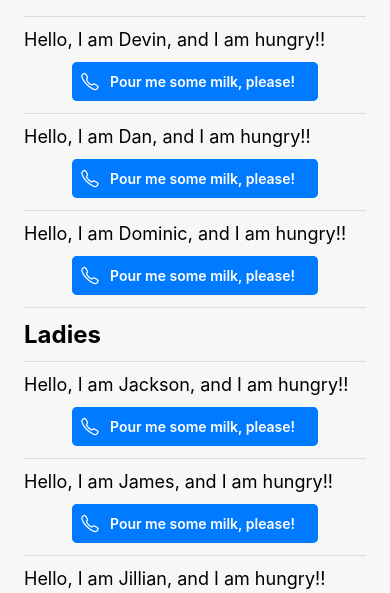
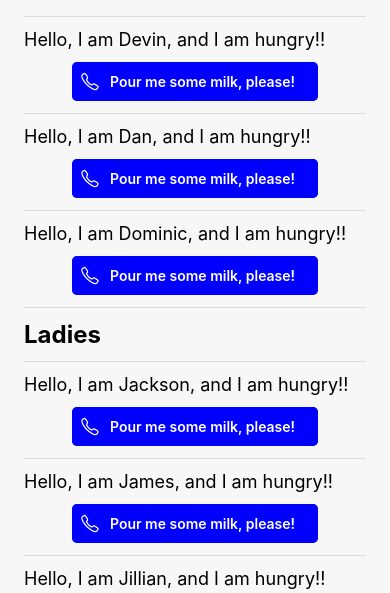
Before and after one commit to the-michael-schilling/clicky-cats, a React Native app: screen / in a window 390 px wide. Shown: the part 237-830 px from the top of the page. Built offline with nearby package versions, Linux system fonts and the light colour scheme.

Commit message:
done with buttons

```diff
--- a/App.js
+++ b/App.js
@@ -16,7 +16,9 @@ import {
   Text,
   View,
   Image,
-  SafeAreaView
+  SafeAreaView,
+  Platform,
+  PlatformColor
 } from 'react-native';
 
 // import Icon from 'react-native-vector-icons/FontAwesome';
@@ -72,7 +74,6 @@ const SectionHeader = ({section}) => {
 }
 
 const SectionFooter = ({section}) => {
-
   return (
     <View style={styles.sectionFooter}>
       <View
@@ -111,12 +112,16 @@ const Contact = ({item}) => {
           onPress={() => {
             isHungry ? setIsHungry(false) : setIsHungry(true);
           }}
-          /*
-          backgroundColor={
-
-          }
-          */
-          // disabled={!isHungry}
+          backgroundColor={ Platform.select({
+            ios:
+              isHungry ? PlatformColor('systemBlue')
+                        : PlatformColor('systemGreen'),
+            backgroundColor:
+              isHungry ? PlatformColor('@android:color/holo_blue_bright')
+                        : PlatformColor('@android:color/holo_blue_bright'),
+            default:
+              isHungry ? 'blue' : 'green',
+          })}
         >
           { isHungry ? "Pour me some milk, please!" : "Thank you!" }
         </Icon.Button>
```
